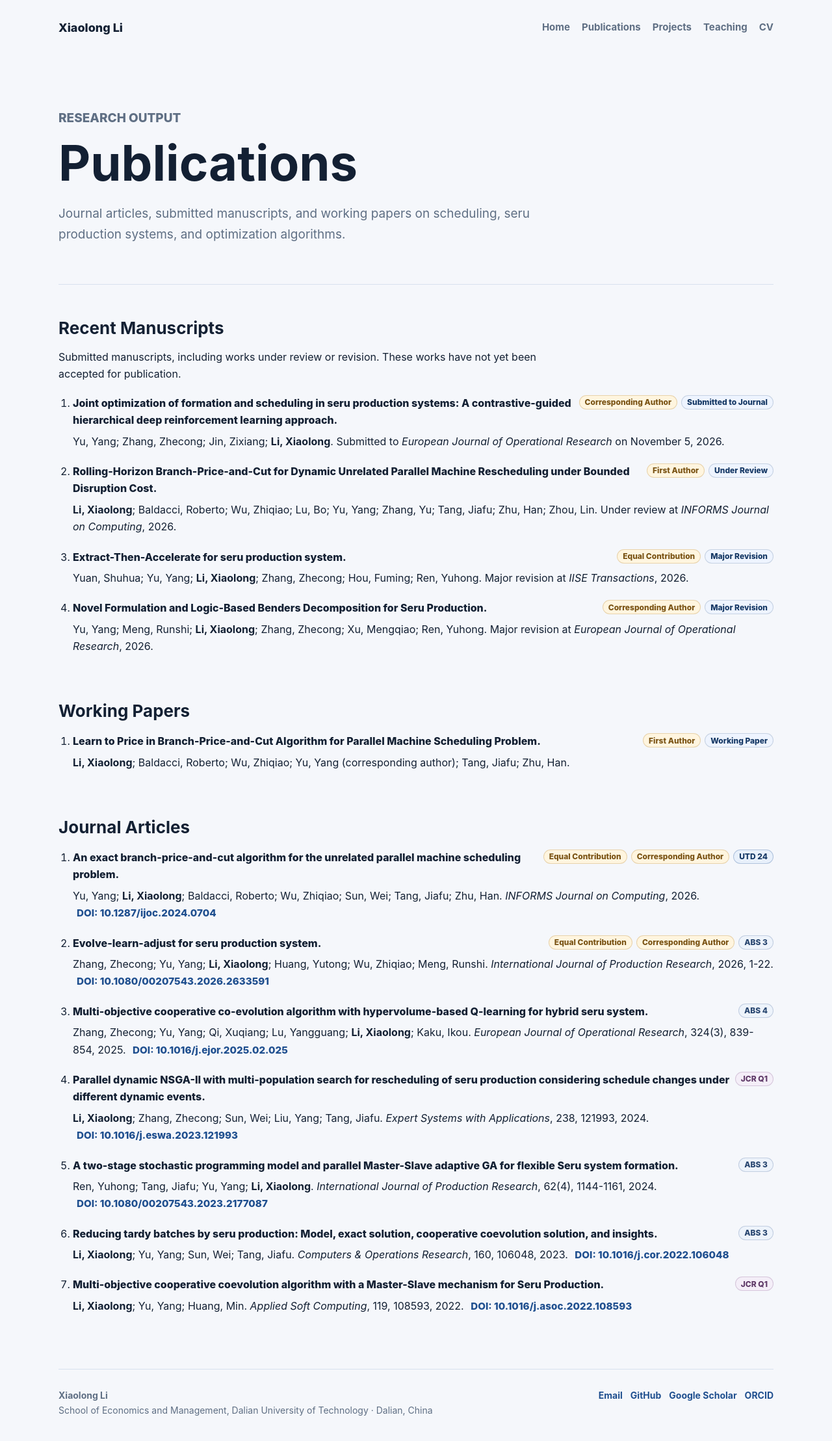
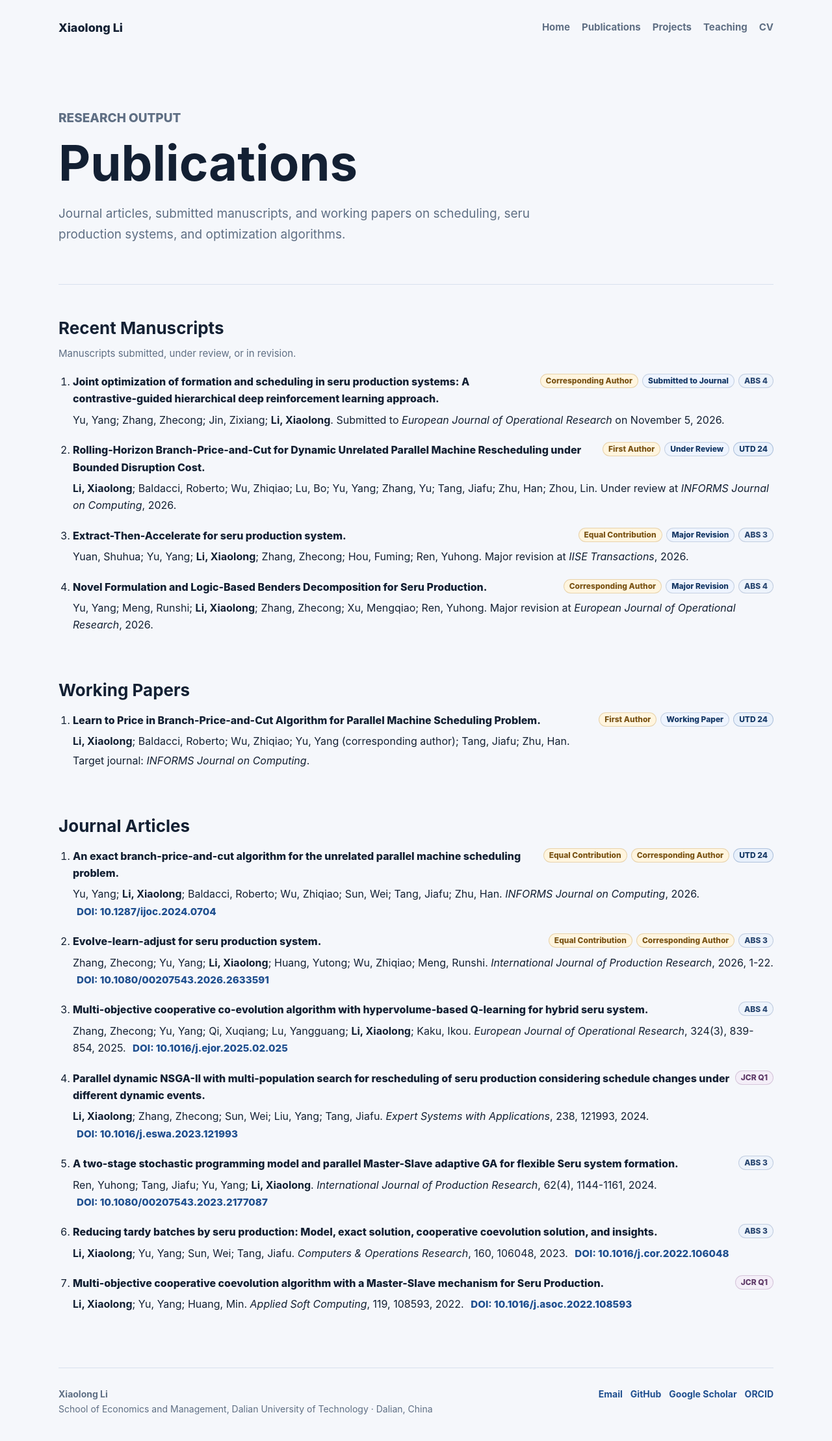
Before and after one commit to Luckydragon96/Luckydragon96.github.io, a Jekyll site: the page built from publications.md, in a window 1280 px wide. Shown: the whole page at 65% size. Built offline with Jekyll 4.4.1, drawn with Linux system fonts in a browser that asks for light colours.

Commit message:
Add journal ranking badges and clarify working paper target

```diff
--- a/assets/css/style.scss
+++ b/assets/css/style.scss
@@ -185,6 +185,18 @@ p {
 
 .section__heading {
   margin-bottom: 20px;
+}
+
+.section-note {
+  max-width: 100%;
+  margin: 12px 0 0;
+  color: var(--muted);
+  font-size: 15px;
+  line-height: 1.6;
+}
+
+.publication-venue {
+  margin-top: 4px;
 }
 
 .section--grid {
--- a/publications.md
+++ b/publications.md
@@ -12,25 +12,25 @@ permalink: /publications/
 
 <section class="section">
   <h2>Recent Manuscripts</h2>
-  <p>Submitted manuscripts, including works under review or revision. These works have not yet been accepted for publication.</p>
+  <p class="section-note">Manuscripts submitted, under review, or in revision.</p>
   <ol class="publication-list">
     <li>
-      <div class="publication-heading"><strong class="publication-title">Joint optimization of formation and scheduling in seru production systems: A contrastive-guided hierarchical deep reinforcement learning approach.</strong> <span class="pub-badges"><span class="pub-badge pub-badge--role">Corresponding Author</span><span class="pub-badge">Submitted to Journal</span></span></div>
+      <div class="publication-heading"><strong class="publication-title">Joint optimization of formation and scheduling in seru production systems: A contrastive-guided hierarchical deep reinforcement learning approach.</strong> <span class="pub-badges"><span class="pub-badge pub-badge--role">Corresponding Author</span><span class="pub-badge">Submitted to Journal</span><span class="pub-badge pub-badge--abs">ABS 4</span></span></div>
       Yu, Yang; Zhang, Zhecong; Jin, Zixiang; <strong>Li, Xiaolong</strong>.
       Submitted to <em>European Journal of Operational Research</em> on <time datetime="2026-11-05">November 5, 2026</time>.
     </li>
     <li>
-      <div class="publication-heading"><strong class="publication-title">Rolling-Horizon Branch-Price-and-Cut for Dynamic Unrelated Parallel Machine Rescheduling under Bounded Disruption Cost.</strong> <span class="pub-badges"><span class="pub-badge pub-badge--role">First Author</span><span class="pub-badge">Under Review</span></span></div>
+      <div class="publication-heading"><strong class="publication-title">Rolling-Horizon Branch-Price-and-Cut for Dynamic Unrelated Parallel Machine Rescheduling under Bounded Disruption Cost.</strong> <span class="pub-badges"><span class="pub-badge pub-badge--role">First Author</span><span class="pub-badge">Under Review</span><span class="pub-badge pub-badge--utd">UTD 24</span></span></div>
       <strong>Li, Xiaolong</strong>; Baldacci, Roberto; Wu, Zhiqiao; Lu, Bo; Yu, Yang; Zhang, Yu; Tang, Jiafu; Zhu, Han; Zhou, Lin.
       Under review at <em>INFORMS Journal on Computing</em>, 2026.
     </li>
     <li>
-      <div class="publication-heading"><strong class="publication-title">Extract-Then-Accelerate for seru production system.</strong> <span class="pub-badges"><span class="pub-badge pub-badge--role">Equal Contribution</span><span class="pub-badge">Major Revision</span></span></div>
+      <div class="publication-heading"><strong class="publication-title">Extract-Then-Accelerate for seru production system.</strong> <span class="pub-badges"><span class="pub-badge pub-badge--role">Equal Contribution</span><span class="pub-badge">Major Revision</span><span class="pub-badge pub-badge--abs">ABS 3</span></span></div>
       Yuan, Shuhua; Yu, Yang; <strong>Li, Xiaolong</strong>; Zhang, Zhecong; Hou, Fuming; Ren, Yuhong.
       Major revision at <em>IISE Transactions</em>, 2026.
     </li>
     <li>
-      <div class="publication-heading"><strong class="publication-title">Novel Formulation and Logic-Based Benders Decomposition for Seru Production.</strong> <span class="pub-badges"><span class="pub-badge pub-badge--role">Corresponding Author</span><span class="pub-badge">Major Revision</span></span></div>
+      <div class="publication-heading"><strong class="publication-title">Novel Formulation and Logic-Based Benders Decomposition for Seru Production.</strong> <span class="pub-badges"><span class="pub-badge pub-badge--role">Corresponding Author</span><span class="pub-badge">Major Revision</span><span class="pub-badge pub-badge--abs">ABS 4</span></span></div>
       Yu, Yang; Meng, Runshi; <strong>Li, Xiaolong</strong>; Zhang, Zhecong; Xu, Mengqiao; Ren, Yuhong.
       Major revision at <em>European Journal of Operational Research</em>, 2026.
     </li>
@@ -41,8 +41,9 @@ permalink: /publications/
   <h2>Working Papers</h2>
   <ol class="publication-list">
     <li>
-      <div class="publication-heading"><strong class="publication-title">Learn to Price in Branch-Price-and-Cut Algorithm for Parallel Machine Scheduling Problem.</strong> <span class="pub-badges"><span class="pub-badge pub-badge--role">First Author</span><span class="pub-badge">Working Paper</span></span></div>
+      <div class="publication-heading"><strong class="publication-title">Learn to Price in Branch-Price-and-Cut Algorithm for Parallel Machine Scheduling Problem.</strong> <span class="pub-badges"><span class="pub-badge pub-badge--role">First Author</span><span class="pub-badge">Working Paper</span><span class="pub-badge pub-badge--utd">UTD 24</span></span></div>
       <strong>Li, Xiaolong</strong>; Baldacci, Roberto; Wu, Zhiqiao; Yu, Yang (corresponding author); Tang, Jiafu; Zhu, Han.
+      <div class="publication-venue">Target journal: <em>INFORMS Journal on Computing</em>.</div>
     </li>
   </ol>
 </section>
```
